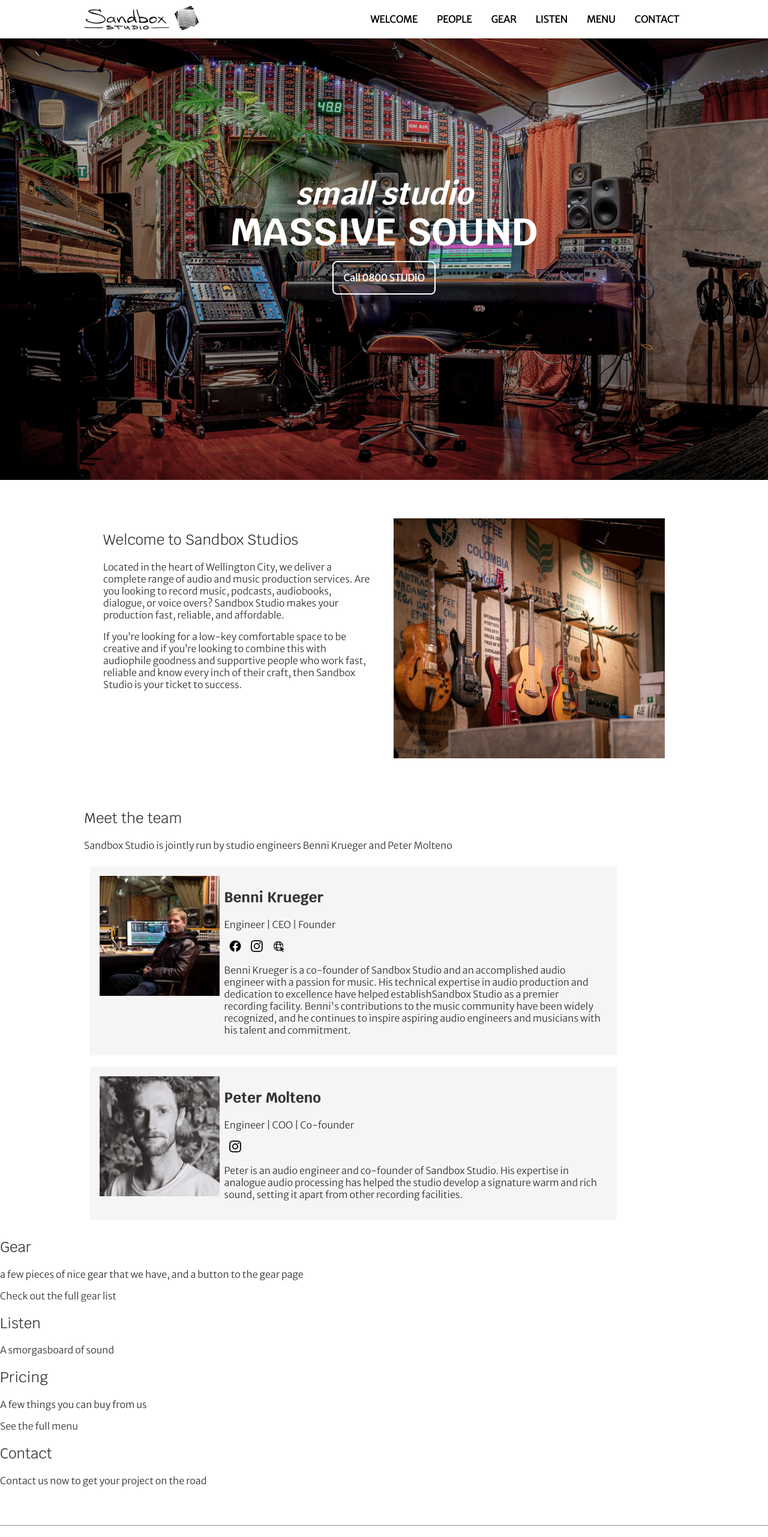
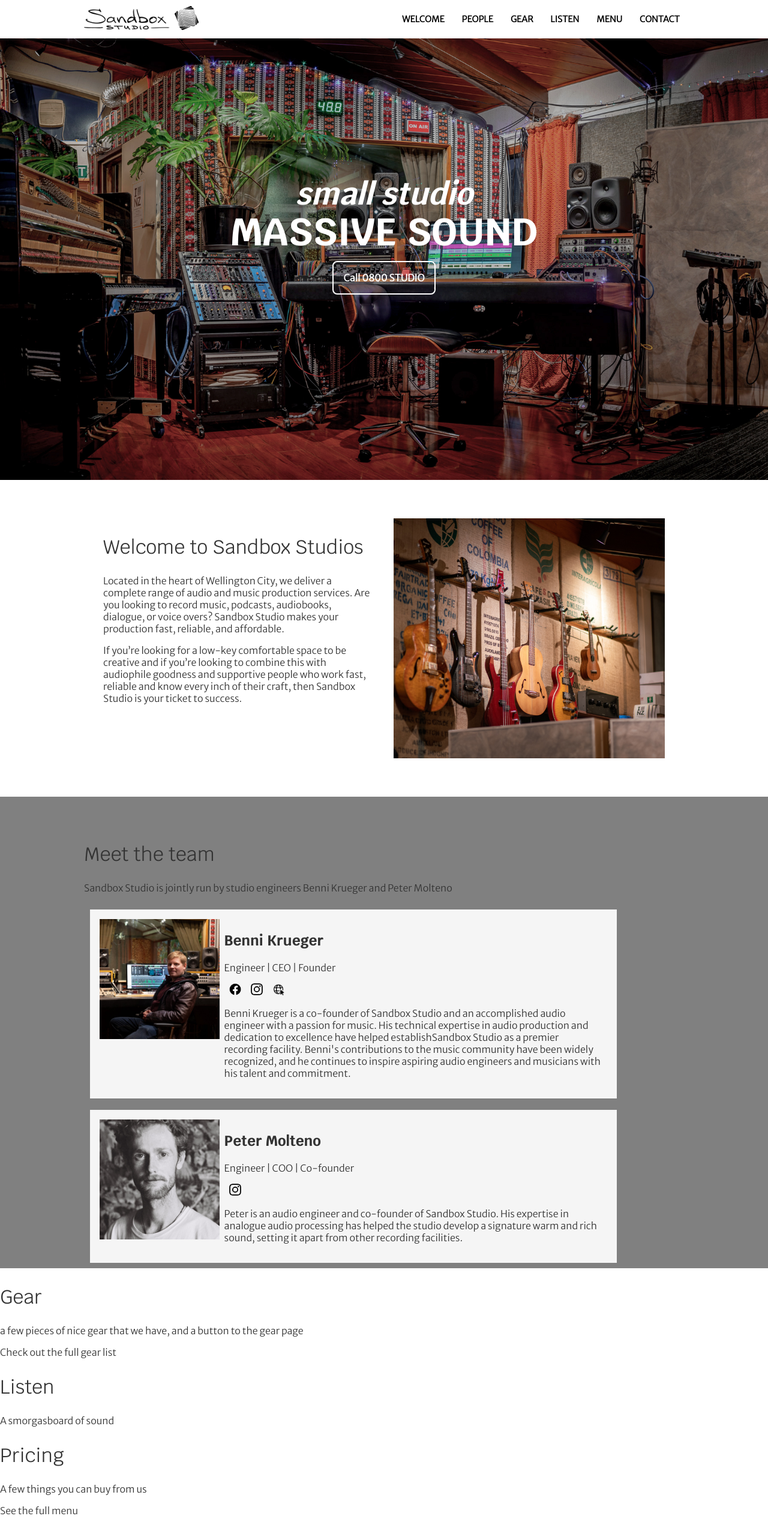
Before and after one commit to moltenot/sandbox_website, a Next.js app: page / in a window 1280 px wide. Shown: the top 2562 px of the page at 60% size. Built offline with nearby package versions, Linux system fonts and the light colour scheme.

Commit message:
added basic section block to be reused

```diff
--- a/components/navbar.js
+++ b/components/navbar.js
@@ -13,8 +13,6 @@ export default function Navbar({sections}) {
 
 
     let paths = [];
-    console.log("sections", sections)
-    console.log("sections length", sections.length)
     if (sections.length > 0) {
         sections.forEach(section => {
             paths.push({text: section.toUpperCase(), path: `#${section}`});
@@ -22,7 +20,6 @@ export default function Navbar({sections}) {
     } else {
         paths = undefined;
     }
-    console.log("paths", paths)
     return (
         <div className={styles.navroot}>
             <div className={`${styles.fixed} full-width`}>
--- a/components/navlink.js
+++ b/components/navlink.js
@@ -1,25 +1,17 @@
 import Link from "next/link";
 import styles from "@/styles/NavLink.module.css";
-import { useRouter } from "next/router";
 
-export default function NavLink({ text, path }) {
-  const router = useRouter();
+export default function NavLink({text, path}) {
     return (
         <>
             <div className={styles.navLink}>
-        <div className="flex-pad" />
+                <div className="flex-pad"/>
                 <Link href={path}>
-          <div
-            className={` ${styles.button} hoverable`}
-            style={{
-              textDecorationLine: router.asPath == path ? "underline" : "none",
-              textDecorationThickness: "2px"
-            }}
-          >
+                    <div className={`${styles.button} hoverable`}>
                         {text}
                     </div>
                 </Link>
-        <div className="flex-pad" />
+                <div className="flex-pad"/>
             </div>
         </>
     );
--- /dev/null
+++ b/components/sections/basicSection.js
@@ -0,0 +1,18 @@
+import styles from '@/styles/basicSection.module.css';
+
+export default function BasicSection({id, header, children, backgroundColor, backgroundImage}) {
+
+    let backgroundStyle ={};
+    if (backgroundColor) backgroundStyle.backgroundColor = backgroundColor;
+    if (backgroundImage) backgroundStyle.backgroundImage = backgroundImage;
+
+
+    return <section id={id}>
+        <div className={styles.background} style={backgroundStyle}>
+            <div className={`cont-lg`} >
+                <h1 className={styles.header}>{header}</h1>
+                {children}
+            </div>
+        </div>
+    </section>
+}
--- a/pages/index.js
+++ b/pages/index.js
@@ -10,6 +10,7 @@ import peter from "@/public/people/peter.jpg"
 import TeamMember from "@/components/teamMember";
 import Navbar from "@/components/navbar";
 import Footer from "@/components/footer";
+import BasicSection from "@/components/sections/basicSection";
 
 const people = [
     {
@@ -64,16 +65,12 @@ export default function Home() {
                     </p>
                 </TextColumnImageColumn>
             </section>
-            <section id="people">
-                <div className="cont-lg">
-                    <h1>Meet the team</h1>
-                    {/* eslint-disable-next-line react/no-unescaped-entities */}
-                    <p>Sandbox Studio is jointly run by studio engineers Benni Krueger and Peter Molteno
-                    </p>
-                    <TeamMember {...people[0]}/>
-                    <TeamMember {...people[1]}/>
-                </div>
-            </section>
+            <BasicSection id="people" header="Meet the team" backgroundColor={"gray"}>
+                <p>Sandbox Studio is jointly run by studio engineers Benni Krueger and Peter Molteno
+                </p>
+                <TeamMember {...people[0]}/>
+                <TeamMember {...people[1]}/>
+            </BasicSection>
             <section id="gear">
                 <h1>Gear</h1>
                 <p>a few pieces of nice gear that we have, and a button to the gear page</p>
--- a/styles/NavLink.module.css
+++ b/styles/NavLink.module.css
@@ -1,6 +1,7 @@
 .navLink {
   display: flex;
   flex-direction: column;
+  font-size: 0.9rem;
   margin-left: 1em;
   text-align: center;
 }
--- /dev/null
+++ b/styles/basicSection.module.css
@@ -0,0 +1,7 @@
+
+.header {
+}
+
+.background {
+    padding-top: 3rem;
+}
--- a/styles/globals.css
+++ b/styles/globals.css
@@ -2,6 +2,10 @@
   --navbar-height: 64px;
   --container-padding: 0.5rem;
   --light-gray: whitesmoke;
+}
+
+h1 {
+  font-size: 2rem;
 }
 
 h1,
```
Lines whose indentation alone changed are shown as unchanged.
